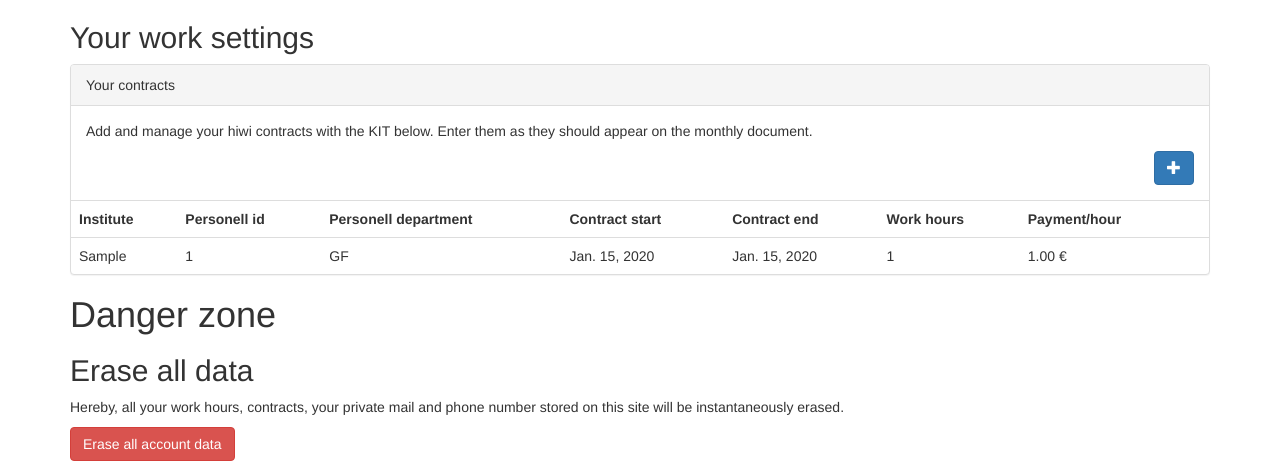
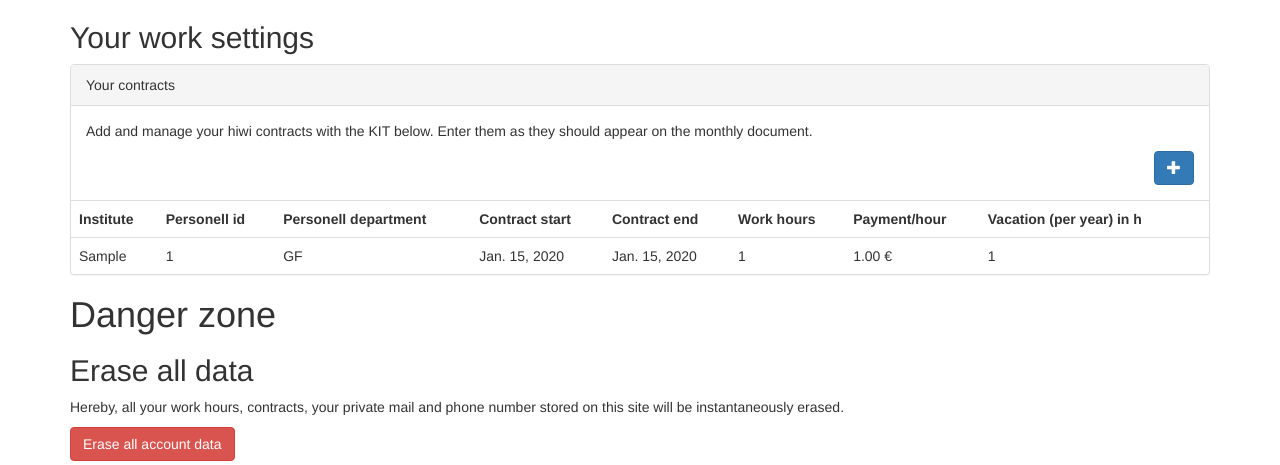
Before and after one commit to janisstreib/hiwi-stunden, a Django app: page /profile/ in a window 1280 px wide. Shown: the part 660-1125 px from the top of the page. Run offline with Django 3.2, Linux system fonts and the light colour scheme; a user stored in the database is signed in; tables that the repository leaves empty hold one stand-in row (values such as "Sample post"); parts of the project's set-up code (start-up, migrations or seed data) failed here and were passed over; some libraries are stand-ins or nearby versions.

Commit message:
UPD: display vcation in profile

```diff
--- a/templates/profile.html
+++ b/templates/profile.html
@@ -51,11 +51,11 @@
   </div>
   <table class="table">
     <tr>
-      <th>Institute</th><th>Personell id</th><th>Personell department</th><th>Contract start</th><th>Contract end</th><th>Work hours</th><th>Payment/hour</th><th></th>
+      <th>Institute</th><th>Personell id</th><th>Personell department</th><th>Contract start</th><th>Contract end</th><th>Work hours</th><th>Payment/hour</th><th>Vacation (per year) in h</th><th></th>
     </tr>
     {% for c in user.contract_set.all %}
       <tr>
-        <td>{{c.department}}</td><td>{{c.personell_number}}</td><td>{{c.personell}}</td><td>{{c.contract_begin}}</td><td>{{c.contract_end}}</td><td>{{c.hours}}</td><td>{{c.payment}} €</td><td></td>
+        <td>{{c.department}}</td><td>{{c.personell_number}}</td><td>{{c.personell}}</td><td>{{c.contract_begin}}</td><td>{{c.contract_end}}</td><td>{{c.hours}}</td><td>{{c.payment}} €</td><td>{{c.vacation}}<td></td>
       </tr>
     {% endfor %}
   </table>
```
